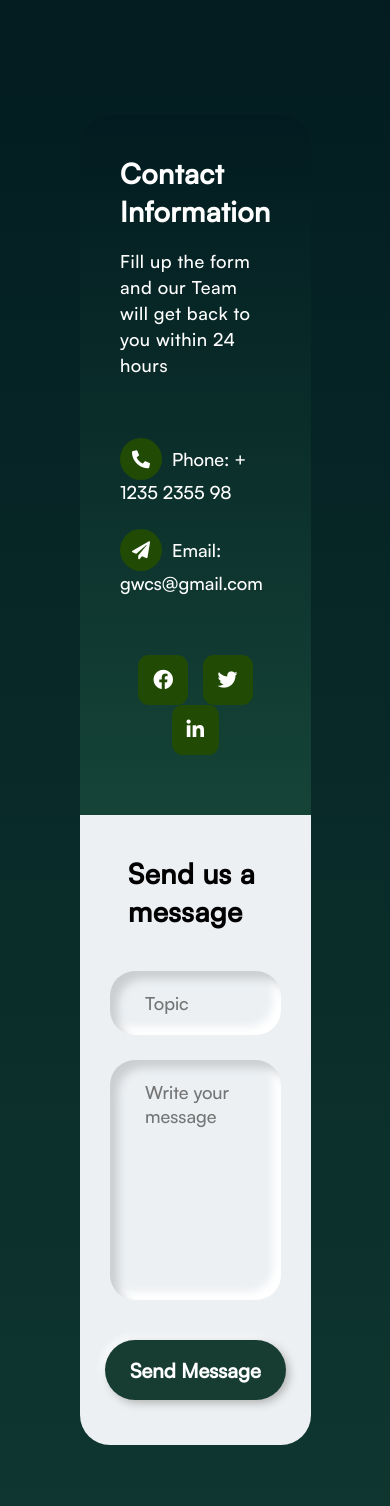
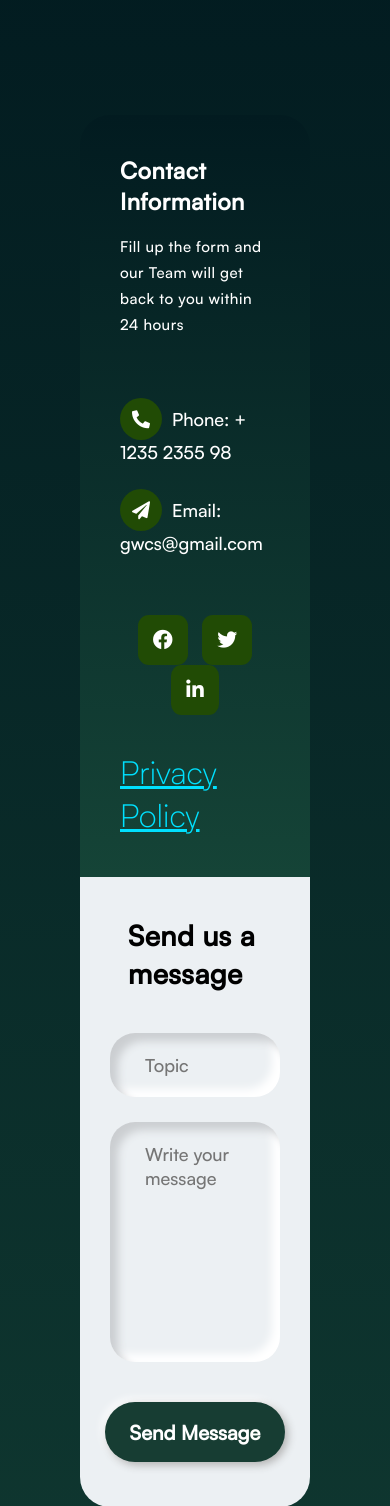
Before and after one commit to fish-afk/GWCS-leisure, a PHP site: page /contact.php in a window 390 px wide. Shown: the part 70-1576 px from the top of the page. Run offline with PHP 8.4, Linux system fonts and the light colour scheme; the visitor is signed in with stand-in values (Sample User, id 1); some libraries are stand-ins or nearby versions.

Commit message:
privacy policy link added

```diff
--- a/contact.php
+++ b/contact.php
@@ -41,7 +41,7 @@ function saveMessage($message, $topic, $username, $pdo)
             confirmButtonText: 'Ok'
         })
     </script>
-    <?php
+<?php
 }
 
 
@@ -87,6 +87,10 @@ if (isset($_POST['message']) && isset($_POST['topic']) && isset($_SESSION['usern
                         <li><a target="_blank" href="https://twitter.com"><i class="fab fa-twitter"></i></a></li>
                         <li><a target="_blank" href="https://linkedin.com"><i class="fab fa-linkedin-in"></i></a></li>
                     </ul>
+
+
+                    <div class="box"><a class="privacy-policy-link" href="/PrivacyPolicy.php">Privacy Policy</a></div>
+
                 </div>
                 <div class="form-wrap">
                     <form action="/contact.php" method="POST">
--- a/css/index.css
+++ b/css/index.css
@@ -240,6 +240,7 @@ body {
 	.img-slider .slide .info {
 		padding: 7px 20px;
 	}
+
 	.img-slider .slide .info h2 {
 		font-size: 13px;
 	}
@@ -317,7 +318,7 @@ body {
 
 }
 
-.contact-auth h1{
+.contact-auth h1 {
 	font-family: Satoshi-light;
 }
 
@@ -379,6 +380,15 @@ body {
 	display: inline-block;
 }
 
+
+.privacy-policy-link {
+
+	margin-top: 1rem;
+	font-family: Satoshi-light;
+	font-size: 2rem;
+	color: #00e1ff;
+}
+
 .social-icons li i {
 	background: rgb(33, 75, 5);
 	color: #fff;
@@ -427,13 +437,17 @@ body {
 	width: 100%;
 }
 
+.form-fields .form-group input {
+	width: 100%;
+}
+
 .form-fields textarea {
 	height: 235px;
 	resize: none;
 }
 
 .form-group {
-	width: 46%;
+	width: 100%;
 	float: left;
 	padding: 0px 30px;
 	margin: 14px 12px;
@@ -466,8 +480,28 @@ body {
 	background: rgb(170, 252, 117);
 }
 
-/* Responsive css */
+@media only screen and (max-width: 1200px) {
+
+	.info-title {
+		font-size: 20px;
+	}
+
+	.info-sub-title {
+		font-size: 13px;
+	}
+}
+
+
 @media only screen and (max-width: 1000px) {
+
+	.info-title {
+		font-size: 23px;
+	}
+
+	.info-sub-title {
+		font-size: 15px;
+	}
+
 	.box-wrapper {
 		width: 100%;
 	}
```
Lines whose indentation alone changed are shown as unchanged.
